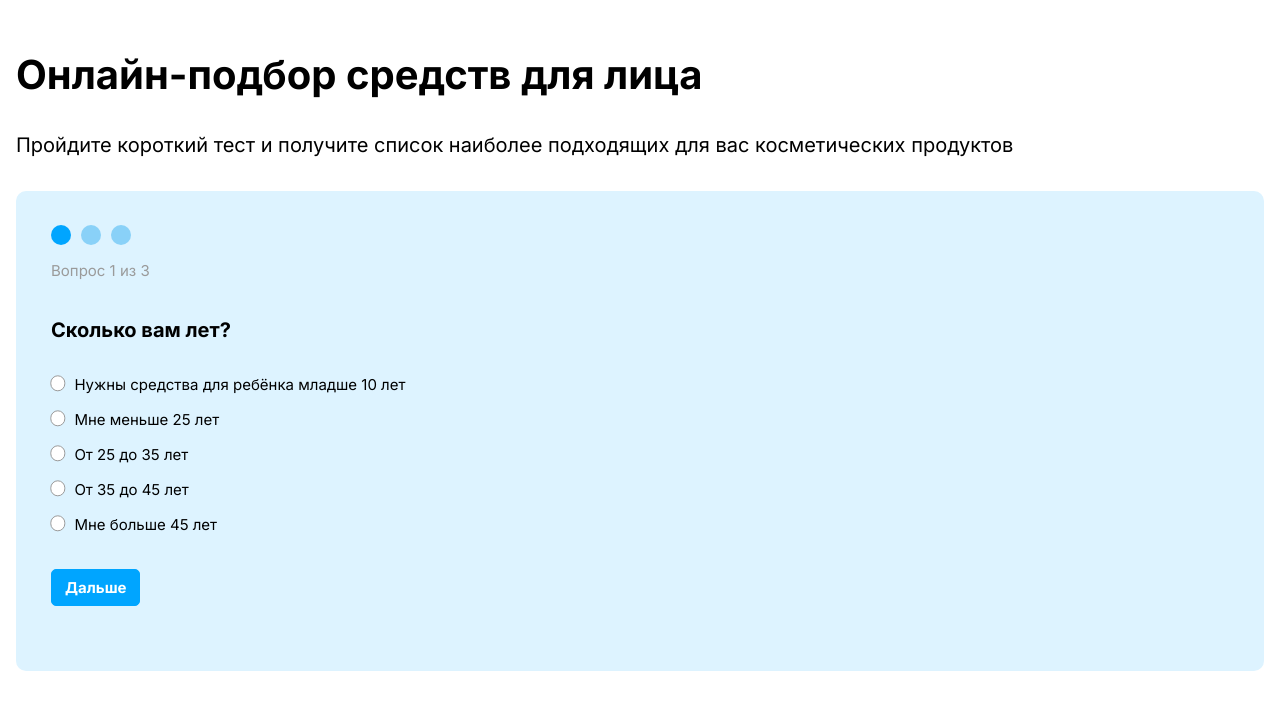
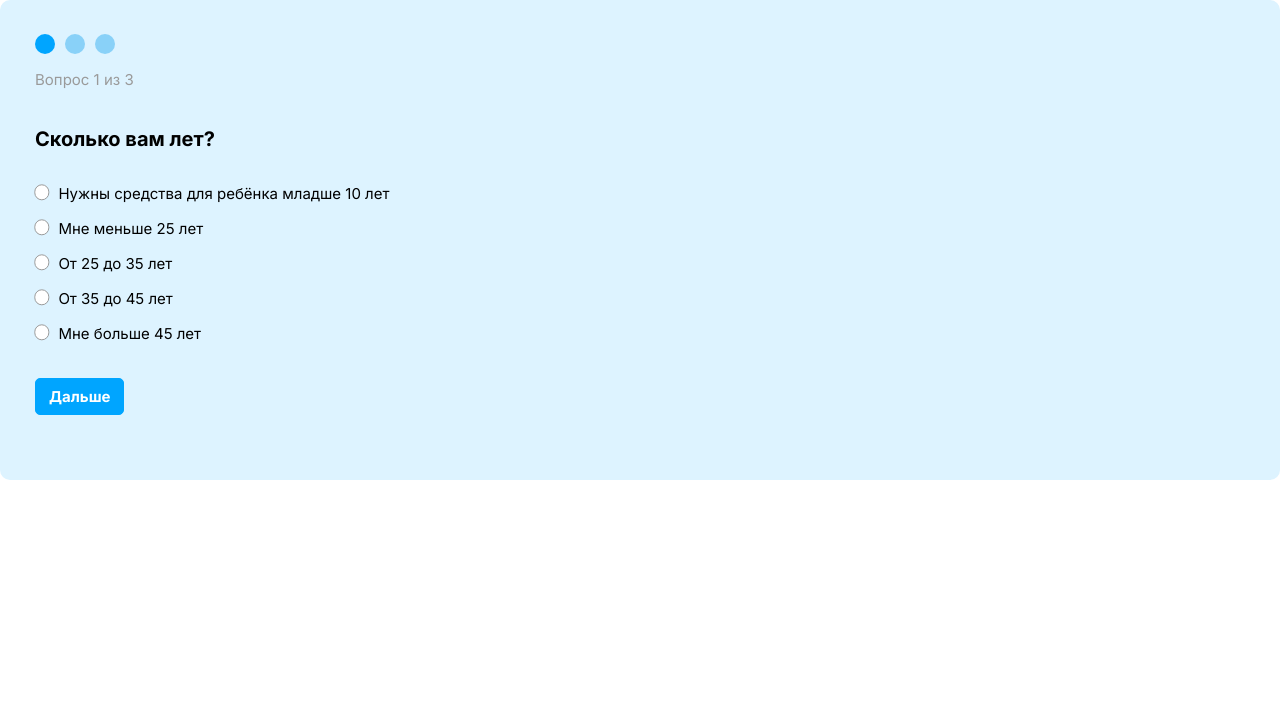
Before and after one commit to Alexandra789/quiz, a React (Create React App) app: page / in a window 1280 px wide. Shown: the top 710 px of the page. Built offline with nearby package versions, Linux system fonts and the light colour scheme.

Commit message:
fix struct app

```diff
--- a/src/App.js
+++ b/src/App.js
@@ -1,13 +1,9 @@
 import './App.css';
-import {Header} from "./components/Header";
 import {QuestionsArea} from "./components/QuestionsArea";
 
 function App() {
     return (
-        <div className="container">
-            <Header/>
-            <QuestionsArea/>
-        </div>
+        <QuestionsArea/>
     );
 }
 
```
